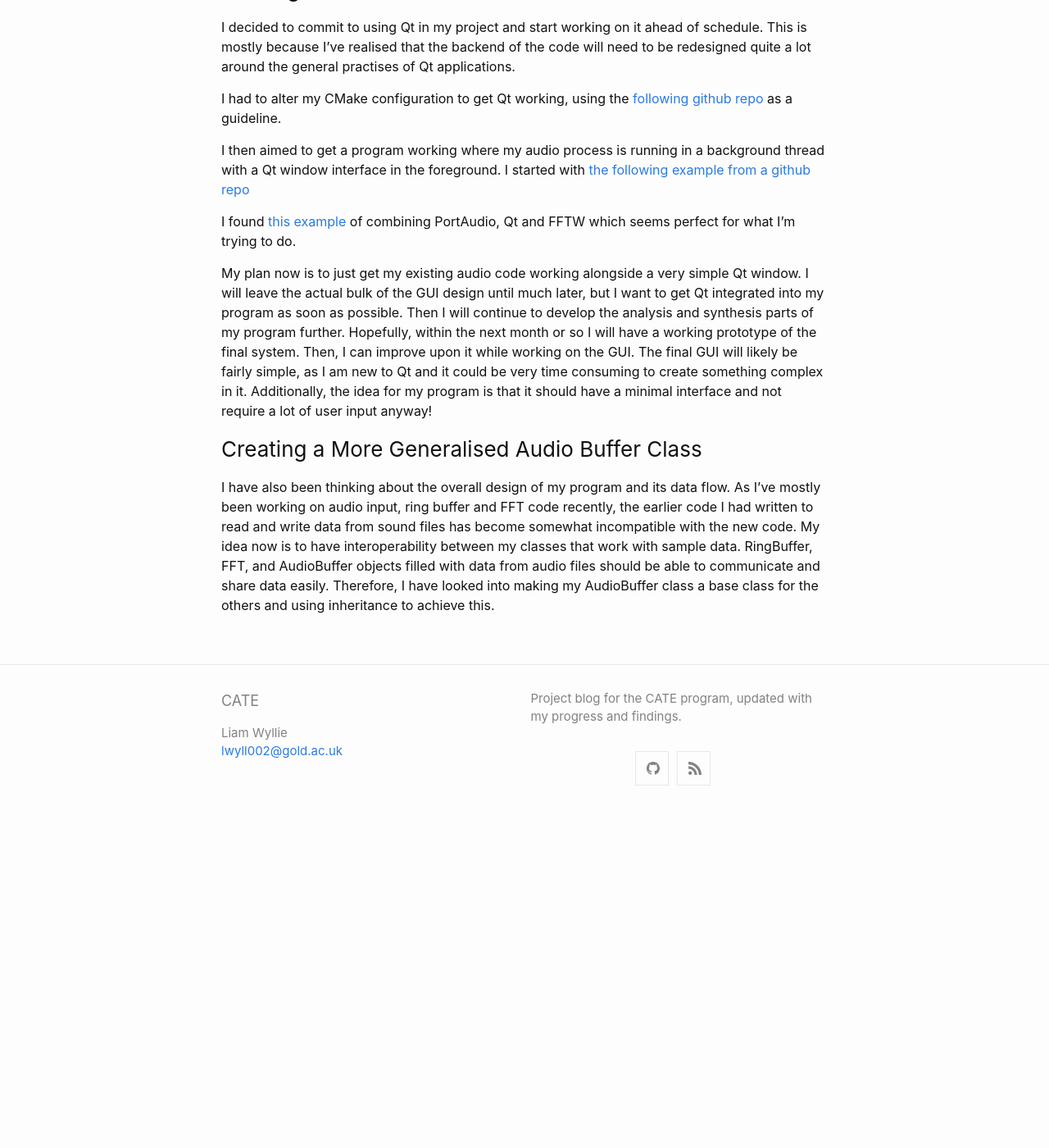
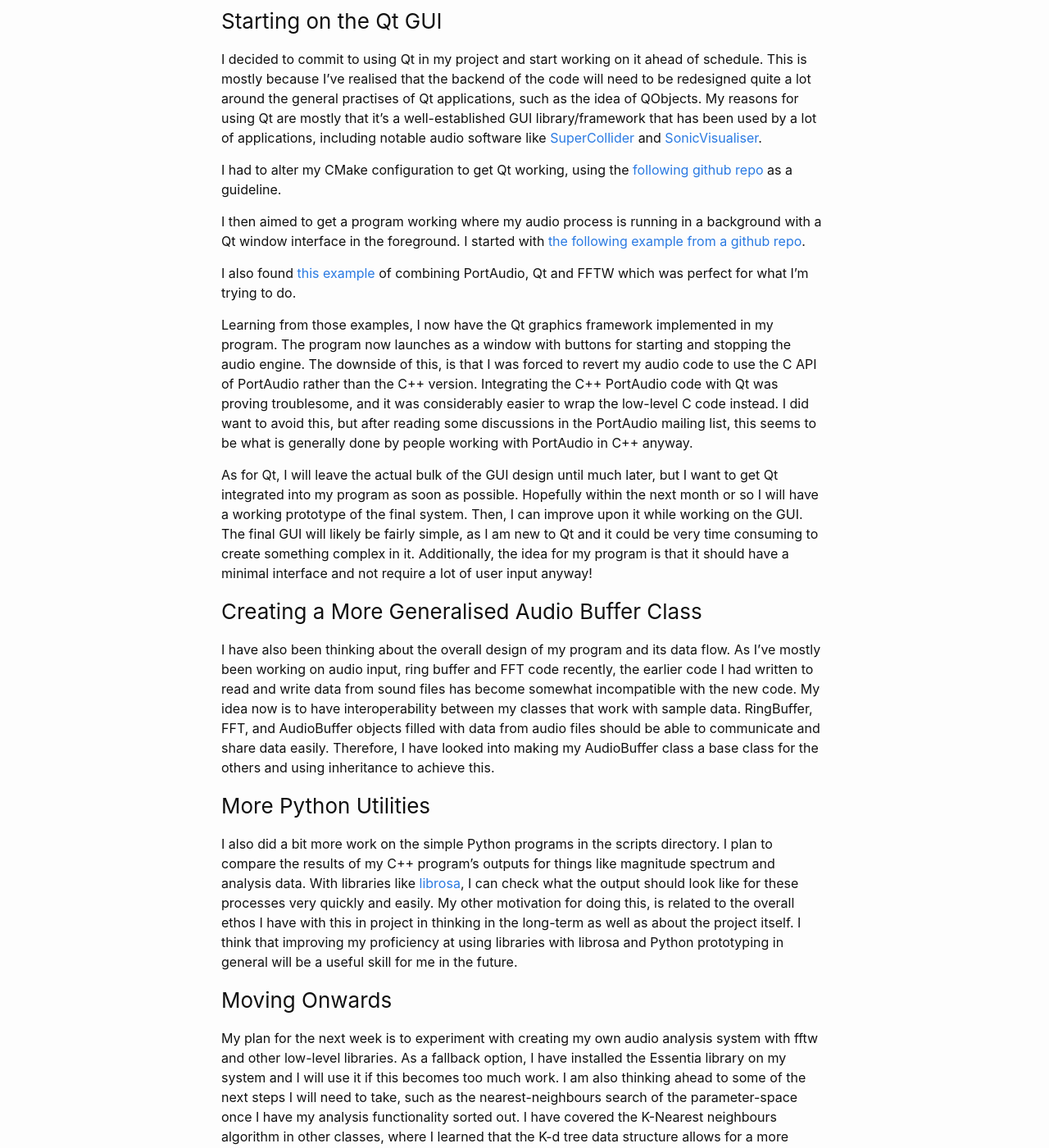
Before and after one commit to bolkaaa/CATE, a Jekyll site: the page built from _posts/2019-02-24-discrete-fourier-transforms-and-starting-qt-gui.md, in a window 1280 px wide and 1400 px high, scrolled down 1770 px. Shown: the whole window at 82% size. Built offline with Jekyll 4.4.1, drawn with Linux system fonts in a browser that asks for light colours; formulas are drawn with MathJax 3; before the commit the page ends 2758 px from its top, so only the background shows below that; some of the changed text lies outside the part shown.

Commit message:
Final version of latest post

```diff
--- a/_posts/2019-02-24-discrete-fourier-transforms-and-starting-qt-gui.md
+++ b/_posts/2019-02-24-discrete-fourier-transforms-and-starting-qt-gui.md
@@ -9,6 +9,8 @@ This week, I've been working on the following parts of my program:
 - *Discrete Fourier Transforms*
 
 - *Starting on the Qt GUI*
+
+- *More Work on Python Utilities*
 
 - *Creating a More Generalised Audio Buffer Class*
 
@@ -83,31 +85,41 @@ given a bin size of 1024 and a sample rate of 44100.
 I decided to commit to using Qt in my project and start working on it ahead of
 schedule. This is mostly because I've realised that the backend of the code will
 need to be redesigned quite a lot around the general practises of Qt
-applications.
+applications, such as the idea of QObjects. My reasons for using Qt are mostly
+that it's a well-established GUI library/framework that has been used by a lot
+of applications, including notable audio software like
+[SuperCollider](https://supercollider.github.io) and
+[SonicVisualiser](https://www.sonicvisualiser.org/).
 
 I had to alter my CMake configuration to get Qt working, using the [following
 github repo](https://github.com/euler0/mini-cmake-qt) as a guideline.
 
 I then aimed to get a program working where my audio process is running in a
-background thread with a Qt window interface in the foreground. I started with
+background with a Qt window interface in the foreground. I started with
 [the following example from a github
-repo](https://github.com/fabienpn/simple-qt-thread-example)
+repo](https://github.com/fabienpn/simple-qt-thread-example).
 
-I found [this
+I also found [this
 example](http://www.martin-kumm.de/wiki/doku.php?id=05Misc:A_Template_for_Audio_DSP_Applications)
-of combining PortAudio, Qt and FFTW which seems perfect for what I'm trying to
-do.
+of combining PortAudio, Qt and FFTW which was perfect for what I'm trying to do.
 
-My plan now is to just get my existing audio code working alongside a very
-simple Qt window. I will leave the actual bulk of the GUI design until much
-later, but I want to get Qt integrated into my program as soon as possible. Then
-I will continue to develop the analysis and synthesis parts of my program
-further. Hopefully, within the next month or so I will have a working prototype
-of the final system. Then, I can improve upon it while working on the GUI. The
-final GUI will likely be fairly simple, as I am new to Qt and it could be very
-time consuming to create something complex in it. Additionally, the idea for my
-program is that it should have a minimal interface and not require a lot of user
-input anyway!
+Learning from those examples, I now have the Qt graphics framework implemented
+in my program. The program now launches as a window with buttons for starting
+and stopping the audio engine. The downside of this, is that I was forced to
+revert my audio code to use the C API of PortAudio rather than the C++ version.
+Integrating the C++ PortAudio code with Qt was proving troublesome, and it was
+considerably easier to wrap the low-level C code instead. I did want to avoid
+this, but after reading some discussions in the PortAudio mailing list, this
+seems to be what is generally done by people working with PortAudio in C++
+anyway.
+
+As for Qt, I will leave the actual bulk of the GUI design until much later, but
+I want to get Qt integrated into my program as soon as possible. Hopefully
+within the next month or so I will have a working prototype of the final system.
+Then, I can improve upon it while working on the GUI. The final GUI will likely
+be fairly simple, as I am new to Qt and it could be very time consuming to
+create something complex in it. Additionally, the idea for my program is that it
+should have a minimal interface and not require a lot of user input anyway!
 
 ### Creating a More Generalised Audio Buffer Class
 I have also been thinking about the overall design of my program and its data
@@ -119,3 +131,30 @@ and AudioBuffer objects filled with data from audio files should be able to
 communicate and share data easily. Therefore, I have looked into making my
 AudioBuffer class a base class for the others and using inheritance to achieve
 this.
+
+### More Python Utilities
+I also did a bit more work on the simple Python programs in the scripts
+directory. I plan to compare the results of my C++ program's outputs for things
+like magnitude spectrum and analysis data. With libraries like
+[librosa](https://librosa.github.io/librosa/), I can check what the output
+should look like for these processes very quickly and easily. My other
+motivation for doing this, is related to the overall ethos I have with this in
+project in thinking in the long-term as well as about the project itself. I
+think that improving my proficiency at using libraries with librosa and Python
+prototyping in general will be a useful skill for me in the future.
+
+### Moving Onwards
+My plan for the next week is to experiment with creating my own audio analysis
+system with fftw and other low-level libraries. As a fallback option, I have
+installed the Essentia library on my system and I will use it if this becomes
+too much work. I am also thinking ahead to some of the next steps I will need to
+take, such as the nearest-neighbours search of the parameter-space once I have
+my analysis functionality sorted out. I have covered the K-Nearest neighbours
+algorithm in other classes, where I learned that the K-d tree data structure
+allows for a more efficient implementation of the algorithm, which will likely
+be necessary so I can perform the comparisons efficiently in the audio loop.
+
+Additionally, I want to implement better error handling with my PortAudio code
+and clean it up in general. I will refrain from doing a lot of GUI work right
+now, although I might add some kind of text output in the main window for
+debugging pourposes.
```
Also changed, not shown: other parts of _posts/2019-02-24-discrete-fourier-transforms-and-starting-qt-gui.md (+1 -1 lines), 2 other files.
